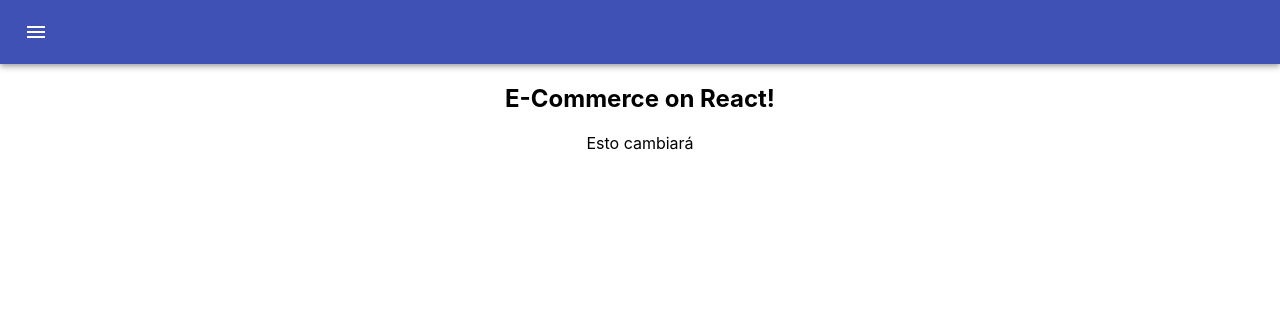
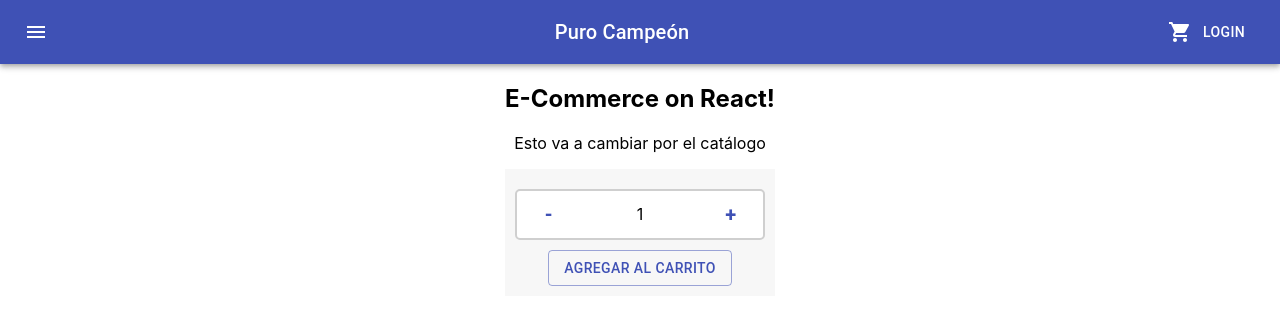
Before and after one commit to leadonato11/cepc-donato, a React (Create React App) app: page / in a window 1280 px wide. Shown: the top 324 px of the page. Built offline with nearby package versions, Linux system fonts and the light colour scheme.

Commit message:
Contador con botones ok

```diff
--- a/src/App.js
+++ b/src/App.js
@@ -1,15 +1,19 @@
 import NavBar from "./components/NavBar"
-import ItemListContainer from './components/ItemListContainer'
 import "./App.css"
-
+import ItemListContainer from "./components/ItemListContainer"
+import ItemCount from "./components/ItemCount"
 
 function App() {
+  const handleAdd = (quantity) => {
+    console.log(`Se agregaron ${quantity} items al carrito`)
+  }
+
   return (
     <div className="App">
       <NavBar/>
       <h2>E-Commerce on React!</h2>
-      <ItemListContainer />
-
+      <ItemListContainer greeting="Esto va a cambiar por el catálogo" />
+      <ItemCount initial={1} onAdd={handleAdd} stock={10} />
     </div>
   )
 }
--- a/src/components/CartWidget.js
+++ b/src/components/CartWidget.js
@@ -1,13 +1,9 @@
-import CartIcon from "../assets/icons/shoppingCart.svg"
-import NavBar from "../styles/NavBar.css"
+import ShoppingCartIcon from '@material-ui/icons/ShoppingCart';
+import "../styles/NavBar.css"
 
 const CartWidget = () => {
-    return (
-        <>
-          <div>
-            <img className={NavBar} src={CartIcon} alt="" />
-          </div>
-        </>
+  return (
+    <ShoppingCartIcon />
   )
 }
 
--- /dev/null
+++ b/src/components/ItemCount.js
@@ -0,0 +1,70 @@
+import { Button } from '@material-ui/core';
+import React, { useEffect, useState } from 'react';
+import { makeStyles } from '@material-ui/core/styles';
+
+const useStyles = makeStyles(() => ({
+    counterCointainer: {
+        backgroundColor: "#f7f7f7",
+        maxWidth: "250px",
+        padding: "10px",
+        alignContent: "center",
+        margin: "auto"
+    },
+    counter: {
+        border: "2px solid #CFCFCF",
+        backgroundColor: "#fff",
+        display: "flex",
+        justifyContent: "space-between",
+        alignItems: "center",
+        borderRadius: "5px",
+        margin: "10px 0"
+    },
+    buttons: {
+        fontSize: "20px",
+        fontWeight: "bold"
+    }
+  }));
+
+
+function ItemCount({ stock, initial, onAdd }) {
+
+    const classes = useStyles()
+    const [contador, setContador] = useState(initial || 1) // lo mismo a hacer initial ? initial : 1
+
+    useEffect(() => {
+        console.log("Use effect inicial");
+    }, [])
+
+    const handleAdd = () => {
+        if(contador < stock) {
+            setContador(contador+1)
+        }
+    }
+
+    const handleSubstract = () => {
+        if(contador > 1) {
+            setContador(contador-1)
+        }
+    }
+
+    const handleAddToCart = () => {
+        if(contador <= stock) {
+            onAdd(contador)
+        }
+    }
+
+    return (
+        <div className={classes.counterCointainer}>
+            <div className={classes.counter}>
+                <Button className={classes.buttons} color="primary" onClick={handleSubstract}>-</Button>
+                <span>{contador}</span>
+                <Button className={classes.buttons} color="primary" onClick={handleAdd}>+</Button>
+            </div>
+            <div>
+                <Button onClick={handleAddToCart} variant="outlined" color="primary">Agregar al carrito</Button>
+            </div>
+        </div>
+    );
+}
+
+export default ItemCount;
--- a/src/components/ItemListContainer.js
+++ b/src/components/ItemListContainer.js
@@ -1,8 +1,13 @@
-const ItemListContainer = () => {
+const ItemListContainer = (props) => {
     return (
-        <>
-          <p>Esto cambiará</p>
-        </>
+      <>
+        <p>
+          {props.greeting}
+        </p>
+        <p>
+          {props.items}
+        </p>
+      </>
     );
 };
 
--- a/src/components/NavBar.js
+++ b/src/components/NavBar.js
@@ -1,21 +1,42 @@
-import { AppBar, Toolbar, IconButton } from "@material-ui/core"
-import MenuIcon from "@material-ui/icons/Menu"
-import CartWidget from "./CartWidget"
+import React from 'react';
+import { makeStyles } from '@material-ui/core/styles';
+import AppBar from '@material-ui/core/AppBar';
+import Toolbar from '@material-ui/core/Toolbar';
+import Typography from '@material-ui/core/Typography';
+import Button from '@material-ui/core/Button';
+import IconButton from '@material-ui/core/IconButton';
+import MenuIcon from '@material-ui/icons/Menu';
+import CartWidget from './CartWidget';
 
-const Navbar = () => {
+const useStyles = makeStyles((theme) => ({
+  root: {
+    flexGrow: 1,
+  },
+  menuButton: {
+    marginRight: theme.spacing(2),
+  },
+  title: {
+    flexGrow: 1,
+  },
+}));
+
+export default function NavBar() {
+  const classes = useStyles();
+
   return (
-        <>
+    <div className={classes.root}>
       <AppBar position="static">
         <Toolbar>
-                    <IconButton edge="start" color="inherit" aria-label="menu">
+          <IconButton edge="start" className={classes.menuButton} color="inherit" aria-label="menu">
             <MenuIcon />
           </IconButton>
-                <CartWidget/>
+          <Typography variant="h6" className={classes.title}>
+            Puro Campeón
+          </Typography>
+          <CartWidget />
+          <Button color="inherit">Login</Button>
         </Toolbar>
       </AppBar>
-        </>
-
-    )
+    </div>
+  );
 }
-
-export default Navbar
--- a/src/styles/NavBar.css
+++ b/src/styles/NavBar.css
@@ -1,13 +1,11 @@
-img {
+svg {
     width: 20px;
     transition: .3s ease;
+    transform: scale(1);
 }
 
-img:hover {
-    width: 23px;
+svg:hover {
+    transform: scale(1.1);
+    transition: .3s ease;
     cursor: pointer;
 }
-
-.MuiToolbar-root {
-    justify-content: space-between;
-}
```
Also changed, not shown: 1 other file (tests, documents, lock files or other folders). Lines whose indentation alone changed are shown as unchanged.
